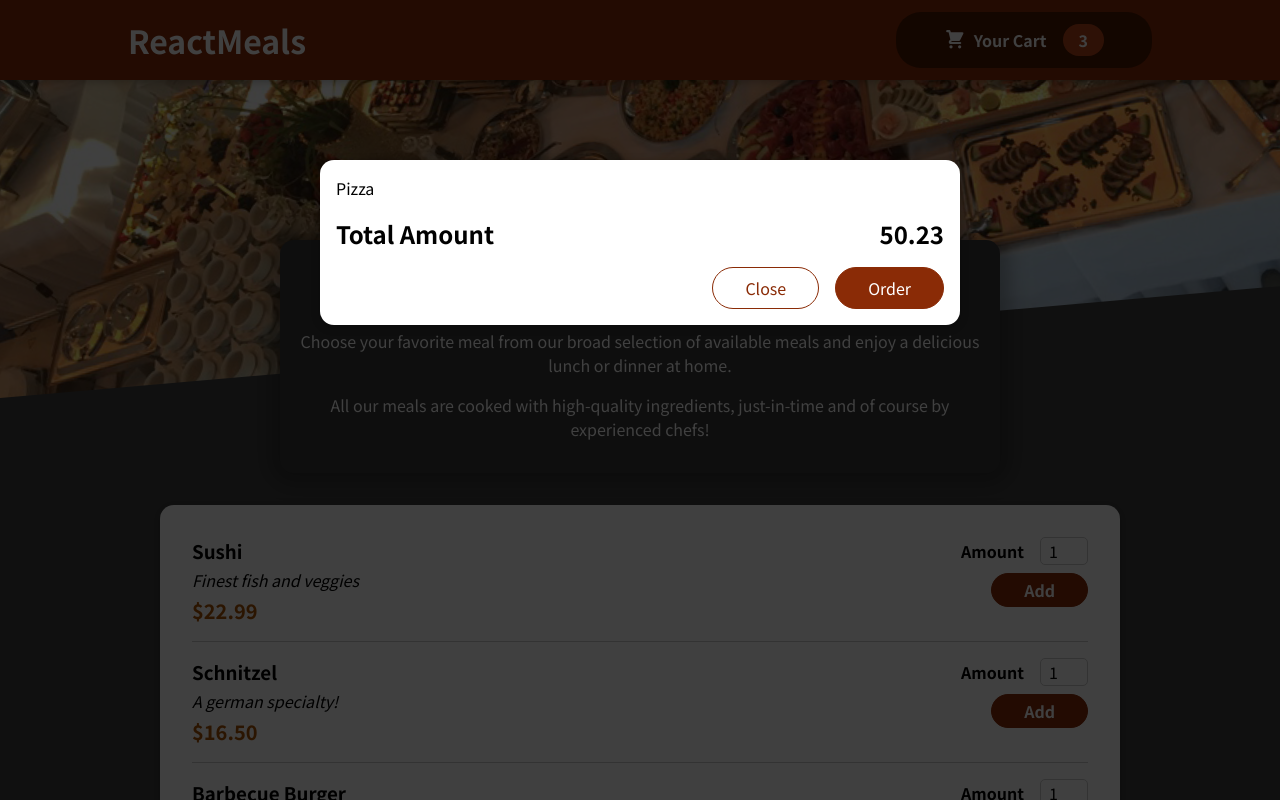
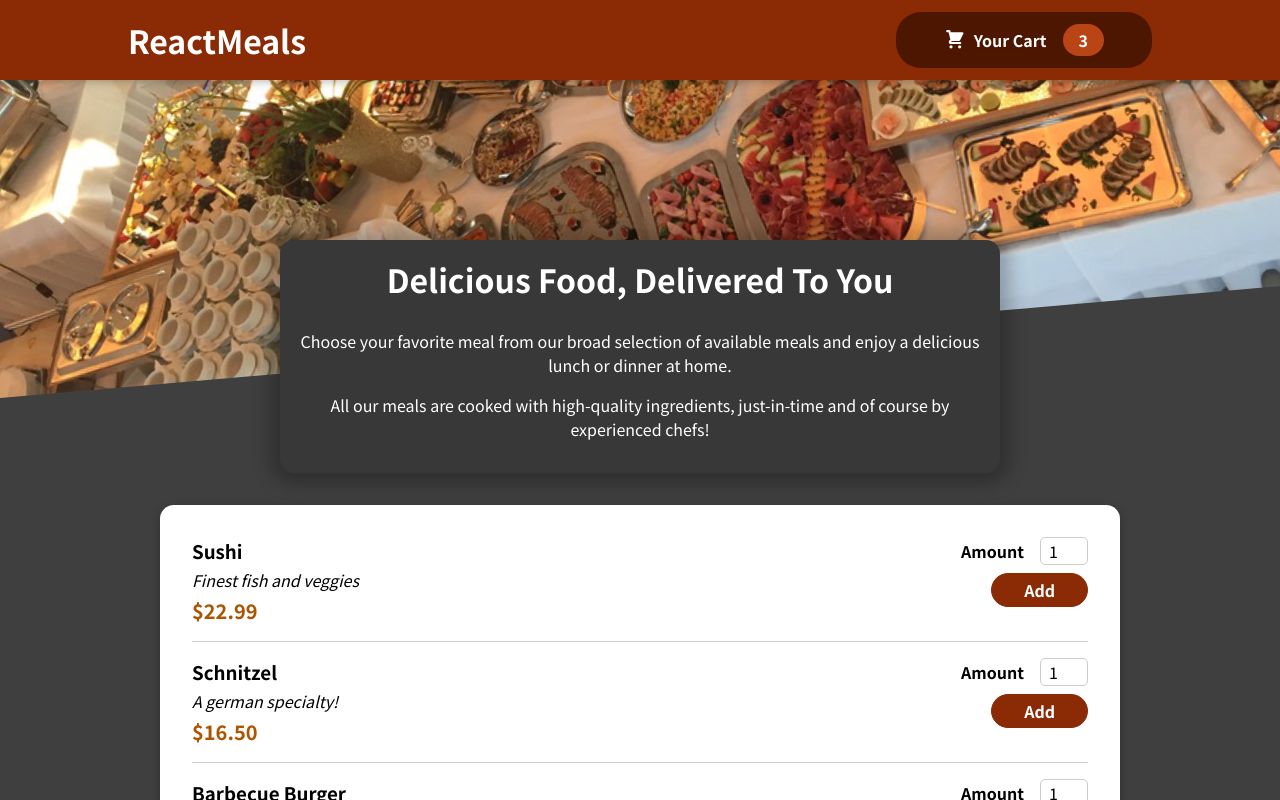
Before and after one commit to caseytite/react-udemy-course, a React (Create React App) app in the folder food-order-app/: page / in a window 1280 px wide. Shown: the top 800 px of the page. Built offline with nearby package versions, Linux system fonts and the light colour scheme.

Commit message:
open/close modal functionality

```diff
--- a/food-order-app/src/App.js
+++ b/food-order-app/src/App.js
@@ -1,12 +1,24 @@
 import Header from "./components/Layout/Header";
 import Meals from "./components/Meals/Meals";
 import Cart from "./components/Cart/Cart";
+import { useState } from "react";
 
 const App = () => {
+  const [cart, showCart] = useState(false);
+
+  const showCartHandler = () => {
+    showCart(true);
+  };
+
+  const closeCartHandler = () => {
+    console.log("click");
+    showCart(false);
+  };
+
   return (
     <>
-      <Cart />
-      <Header />
+      {cart && <Cart closeCartHandler={closeCartHandler} />}
+      <Header showCartHandler={showCartHandler} />
       <main>
         <Meals />
       </main>
--- a/food-order-app/src/components/Cart/Cart.js
+++ b/food-order-app/src/components/Cart/Cart.js
@@ -2,23 +2,28 @@ import classes from "./Cart.module.css";
 import Modal from "../UI/Modal";
 
 const Cart = (props) => {
+  const { closeCartHandler } = props;
   const cartItems = (
     <ul className={classes["cart-items"]}>
-      {[{ id: "1", name: "Pizza", amount: "10", price: "4.99" }].map((item) => {
-        return <li>{item.name}</li>;
-      })}
+      {[{ id: "1", name: "Pizza", amount: "10", price: "4.99" }].map(
+        (item, index) => {
+          return <li key={index}>{item.name}</li>;
+        }
+      )}
     </ul>
   );
 
   return (
-    <Modal>
+    <Modal closeCartHandler={closeCartHandler}>
       {cartItems}
       <div className={classes.total}>
         <span>Total Amount</span>
         <span>50.23</span>
       </div>
       <div className={classes.actions}>
-        <button className={classes["button--alt"]}>Close</button>
+        <button onClick={closeCartHandler} className={classes["button--alt"]}>
+          Close
+        </button>
         <button className={classes.button}>Order</button>
       </div>
     </Modal>
--- a/food-order-app/src/components/Layout/Header.js
+++ b/food-order-app/src/components/Layout/Header.js
@@ -2,11 +2,12 @@ import classes from "./Header.module.css";
 import HeaderCartButton from "./HeaderCartButton";
 
 const Header = (props) => {
+  const { showCartHandler } = props;
   return (
     <>
       <header className={classes.header}>
         <h1>ReactMeals</h1>
-        <HeaderCartButton />
+        <HeaderCartButton showCartHandler={showCartHandler} />
       </header>
       <div className={classes["main-image"]}>
         <img src="./images/meals.jpeg" alt="header" />
--- a/food-order-app/src/components/Layout/HeaderCartButton.js
+++ b/food-order-app/src/components/Layout/HeaderCartButton.js
@@ -1,9 +1,10 @@
 import CartIcon from "../Cart/CartIcon";
 import classes from "./HeaderCartButton.module.css";
 
-const HeaderCartButton = () => {
+const HeaderCartButton = (props) => {
+  const { showCartHandler } = props;
   return (
-    <button className={classes.button}>
+    <button className={classes.button} onClick={() => showCartHandler()}>
       <span className={classes.icon}>
         <CartIcon />
       </span>
--- a/food-order-app/src/components/UI/Modal.js
+++ b/food-order-app/src/components/UI/Modal.js
@@ -2,7 +2,7 @@ import ReactDom from "react-dom";
 import classes from "./Modal.module.css";
 
 const Backdrop = (props) => {
-  return <div className={classes.backdrop} />;
+  return <div onClick={props.onClick} className={classes.backdrop} />;
 };
 
 const Overlay = (props) => {
@@ -16,9 +16,10 @@ const Overlay = (props) => {
 const overlay = document.getElementById("overlays");
 
 const Modal = (props) => {
+  const { closeCartHandler } = props;
   return (
     <>
-      {ReactDom.createPortal(<Backdrop />, overlay)}
+      {ReactDom.createPortal(<Backdrop onClick={closeCartHandler} />, overlay)}
       {ReactDom.createPortal(<Overlay>{props.children}</Overlay>, overlay)}
     </>
   );
```
